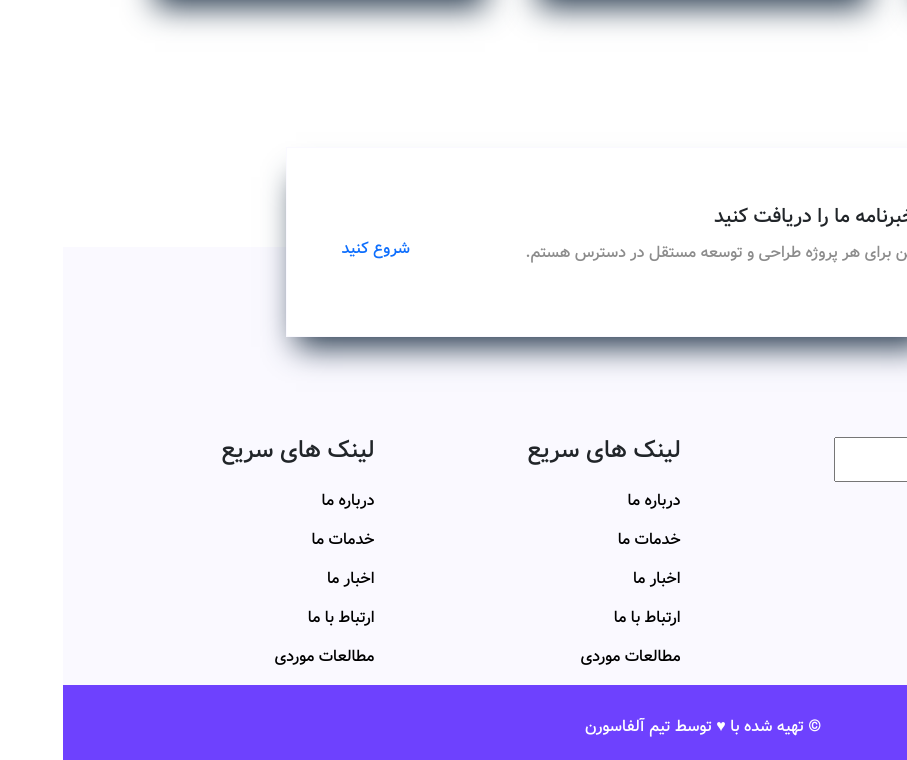
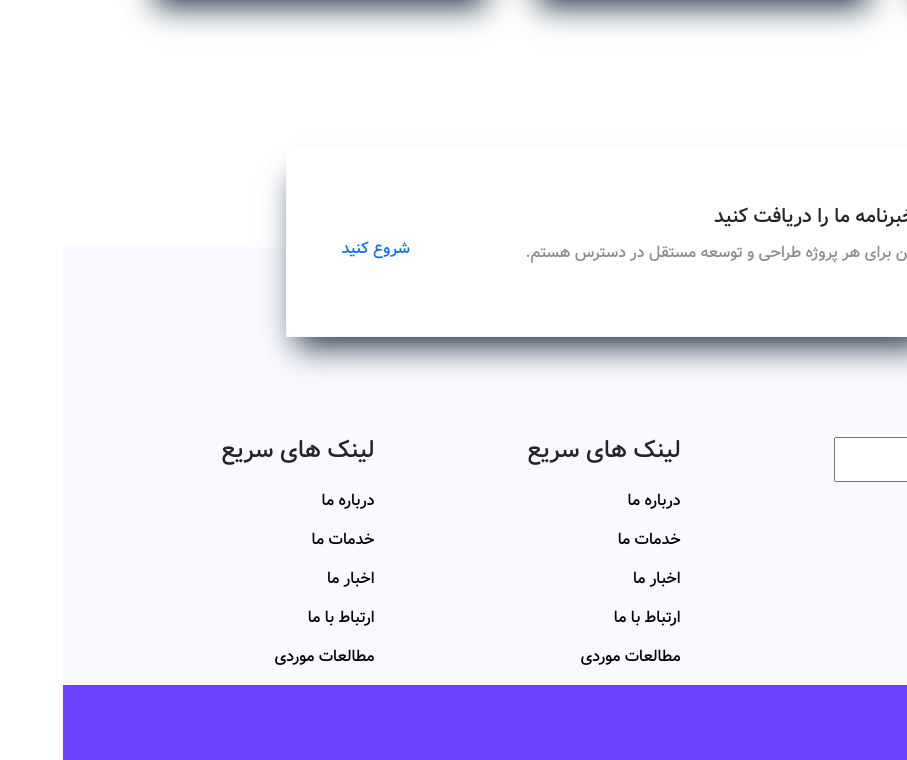
Before and after one commit to MostafaPakizeh/macro-website, a plain HTML site: page macro/index.html in a window 1280 px wide. Shown: the part 5041-5801 px from the top of the page, without its empty margins (373-1280 px from the left). Drawn offline with nearby package versions, Linux system fonts and the light colour scheme; files whose address does not match are found by name.

Commit message:
Update index.html

```diff
--- a/macro/index.html
+++ b/macro/index.html
@@ -326,9 +326,6 @@
 
     <section id="footer">
       <div class="container">
-        <div class="footer-text">
-          <p>© تهیه شده با ♥ توسط تیم آلفاسورن</p>
-        </div>
       </div>
     </section>
 
```
